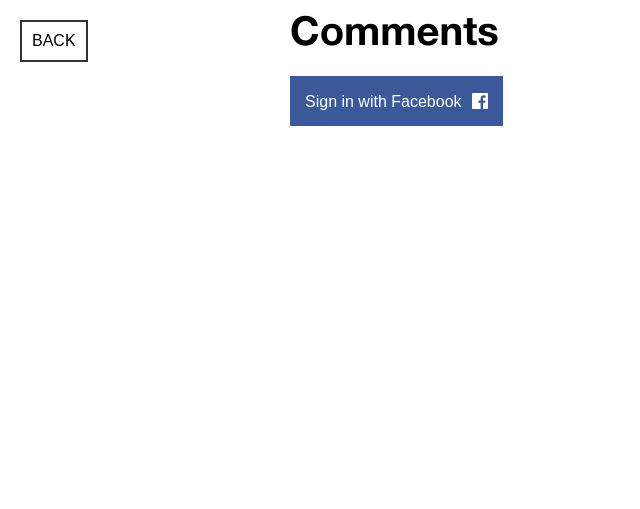
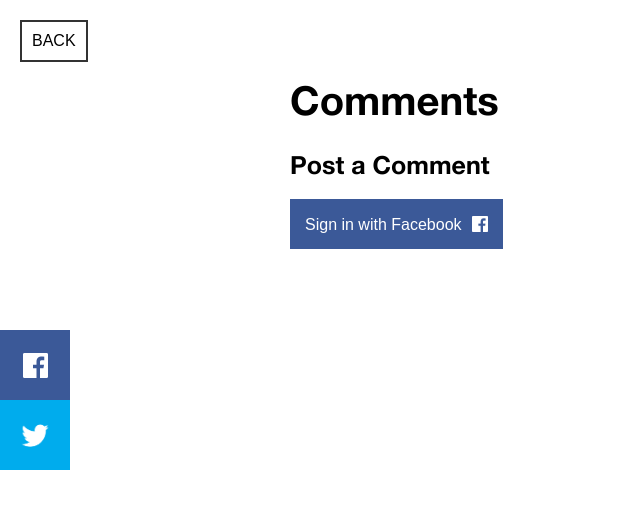
Before and after one commit to BjornDCode/greenpeace, a PHP site: page /articles/article.php?id=1 in a window 1280 px wide. Shown: the top 509 px of the page, without its empty margins (0-640 px from the left). Run offline with PHP 8.4, Linux system fonts and the light colour scheme; data that the repository does not hold is empty.

Commit message:
Shit's done yo

```diff
--- a/articles/article.php
+++ b/articles/article.php
@@ -6,17 +6,20 @@
  ?>
 
 <?php include '../includes/back-button.php'; ?>
-
+<div class="social article-share">
+    <a href="#0" class="facebook"></a>
+    <a href="#0" class="twitter"></a>
+</div>
 <section class="singleArticleContainer">
  <?php
      $sql = "SELECT * FROM articles WHERE id = '$id'";
      $query = $db->query($sql);
      while ($article = $query->fetchObject()) { ?>
-    <article class="singleArticle">
-         <h1><?= $article->title ?></h1>
-        <img class="singleArticleImage" src="../assets/images/articles/<?= $article->image ?>">
-        <p><?= $article->content ?></p>
-</article>
+        <article class="singleArticle">
+             <h1><?= $article->title ?></h1>
+            <img class="singleArticleImage" src="../assets/images/articles/<?= $article->image ?>">
+            <p><?= $article->content ?></p>
+        </article>
      <?php }
      include '../includes/comments.php';
   ?>
--- a/assets/css/style.css
+++ b/assets/css/style.css
@@ -236,6 +236,11 @@ h3 {
 	text-transform: uppercase;
 	cursor: pointer;
 	outline: none;
+	transition: background .3s;
+}
+
+.calculate:hover {
+	background-color: #2FA38D;
 }
 
 @media (min-width: 600px) {
@@ -435,6 +440,19 @@ h3 {
 
 }
 
+.comments ul {
+	padding: 0;
+}
+
+.comments ul .comment .author {
+	font-weight: bold;
+}
+
+.comments .auth h4 {
+	font-size: 25px;
+	margin-bottom: 15px;
+}
+
 .comment-form, .fb-auth {
 	display: none;
 }
@@ -450,6 +468,9 @@ h3 {
 .comments .comment-form input, .comments .comment-form textarea {
 	width: 100%;
 	box-sizing: border-box;
+	margin-bottom: 20px;
+	border: 1px solid #333;
+	padding: 10px;
 }
 
 .comments .comment-form .submit {
@@ -462,7 +483,7 @@ h3 {
 /* ARTICLES (marcell) */
 
 .articlesContainer{
-    width: 960px;
+    max-width: 960px;
     display: flex;
     flex-wrap: wrap;
     flex-direction: row;
@@ -473,6 +494,7 @@ h3 {
     width: 50%;
     padding: 10px;
     box-sizing: border-box;
+	margin-bottom: 100px;
 }
 
 .articleImage{
@@ -482,23 +504,48 @@ h3 {
 }
 
 .articleTitle{
-    text-decoration-line: none;
+    text-decoration: none;
     font-weight: bold;
+	color: #333;
+	margin-bottom: 30px;
 }
+
+.articleTitle:hover {
+	text-decoration: underline;
+}
+
+.article .read-more {
+	display: inline-block;
+	padding: 10px 20px;
+	background-color: #34B79E;
+	color: #fff;
+	border: none;
+	outline: none;
+	text-decoration: none;
+	transition: background .3s;
+}
+.article .read-more:hover {
+	background-color: #2FA38D;
+}
+
 
 /* SINGLE ARTICLES */
 
 .singleArticleContainer{
-    width: 700px;
+	padding: 20px;
+    max-width: 700px;
     display: flex;
     flex-wrap: wrap;
     flex-direction: row;
-    margin: 0 auto;
+    margin: 50px auto;
 }
 
 .singleArticle{
     width: 100%;
+}
 
+.singleArticle h1 {
+	margin-bottom: 30px;
 }
 
 .singleArticleImage{
@@ -509,8 +556,7 @@ h3 {
     position: absolute;
     top: 20px;
     left: 20px;
-
-
+	display: none;
 }
 .back-button button{
     background: #fff;
@@ -521,6 +567,13 @@ h3 {
 }
 
 
+
+@media (min-width: 767px) {
+	.back-button {
+		display: block;
+	}
+}
+
 /*  Social Links  */
 
 .social {
@@ -530,6 +583,10 @@ h3 {
 	left: 0;
 	right: 0;
 	justify-content: space-between;
+}
+
+.social.article-share {
+	position: fixed;
 }
 
 .social a {
--- a/assets/js/comments.js
+++ b/assets/js/comments.js
@@ -5,10 +5,8 @@ var fbAuth = (function() {
     var button = body.querySelector('.fb-auth');
     var form = body.querySelector('.comment-form');
     var input = body.querySelector('.username input');
-    var usernames = ['lewisbs', 'adamborow'];
+    var usernames = ['lewisbs', 'adamborow', 'm-dog', 'ahrdlicka', 'peetypete'];
     var user = usernames[Math.floor(Math.random() * usernames.length)];
-    var url = window.location.href;
-    var qs = '&user=' + user;
 
     button.addEventListener('click', function() {
         // window.location.href = url + qs;
--- a/includes/comments.php
+++ b/includes/comments.php
@@ -22,13 +22,17 @@
     <ul>
         <div class="comment">
             <?php while ($comment = $query->fetchObject()) { ?>
-                <p><?= $comment->content ?></p>
+                <div class="comment">
+                    <p><span class="author"><?= $comment->username ?>: </span><?= $comment->content ?></p>
+                </div>
             <?php } ?>
         </div>
     </ul>
     <div class="auth">
+        <h4>Post a Comment</h4>
         <button type="button" name="button" class="fb-auth visible">Sign in with Facebook</button>
         <form class="comment-form" action="" method="post">
+
             <label class="username">
                 <span>Username</span>
                 <input type="text" name="username" value="">
--- a/includes/header.php
+++ b/includes/header.php
@@ -4,8 +4,8 @@
         <meta charset="utf-8">
         <meta name="viewport" content="width=device-width, initial-scale=1">
         <title>Meat Matters for Greenpeace</title>
-        <link rel="stylesheet" href="/greenpeace/assets/css/normalize.css">
-        <link rel="stylesheet" href="/greenpeace/assets/css/style.css">
+        <link rel="stylesheet" href="/kea/greenpeace/assets/css/normalize.css">
+        <link rel="stylesheet" href="/kea/greenpeace/assets/css/style.css">
     </head>
     <body class="body days5">
         <main class="page-container">
```
Also changed, not shown: articles/index.php (+5 -3 lines), todo.txt (+0 -8 lines).
